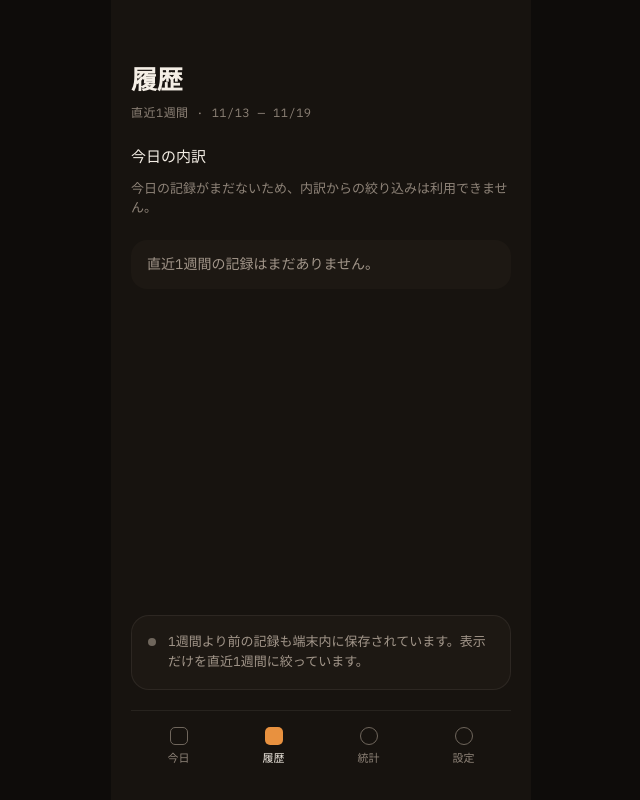
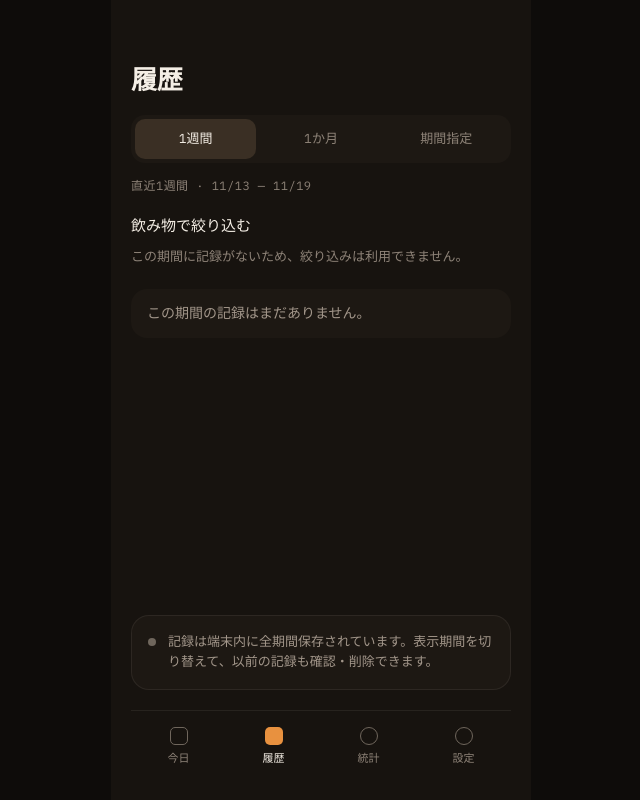
Before and after one commit to hopes-ai-club/caffeineIntakeHistory, a Next.js app: page /history in a window 1280 px wide. Shown: the whole page, without its empty margins (319-959 px from the left). Built offline with nearby package versions, Linux system fonts and the light colour scheme.

Commit message:
feat: add selectable history date ranges

```diff
--- a/components/HistoryList.tsx
+++ b/components/HistoryList.tsx
@@ -1,70 +1,103 @@
 "use client";
 
-import { useState } from "react";
+import { useState, type FormEvent } from "react";
 import TabBar from "@/components/TabBar";
 import { useIntakeRecords } from "@/hooks/useIntakeRecords";
 import { useNow } from "@/hooks/useNow";
-import { getTodayBreakdown, groupKey } from "@/lib/caffeine";
-import { formatDateLabel, formatTime, isSameDay, startOfDay } from "@/lib/datetime";
-import type { IntakeRecord } from "@/types";
+import { groupKey } from "@/lib/caffeine";
+import { formatDateLabel, formatTime } from "@/lib/datetime";
+import {
+  buildHistoryDayGroups,
+  buildHistoryDrinkBreakdown,
+  filterHistoryRecords,
+  getHistoryRange,
+  toDateInputValue,
+  type HistoryCustomRangeInput,
+  type HistoryPeriod,
+} from "@/lib/history";
 
 const focus = "focus-visible:outline-2 focus-visible:outline-offset-2 focus-visible:outline-accent";
 const displayMg = (mg: number) => Math.round(mg).toLocaleString("ja-JP");
 const formatShortDate = (date: Date) => `${date.getMonth() + 1}/${date.getDate()}`;
-/** 履歴の表示範囲。データ自体は全期間保持し、表示のみ直近1週間（今日を含む）に絞る。 */
-const HISTORY_DAYS = 7;
-const DAY_MS = 24 * 60 * 60 * 1000;
+const GROUP_PAGE_SIZE = 30;
+const PERIODS: ReadonlyArray<{ value: HistoryPeriod; label: string }> = [
+  { value: "week", label: "1週間" },
+  { value: "month", label: "1か月" },
+  { value: "custom", label: "期間指定" },
+];
 
-interface DayGroup {
-  date: Date;
-  isToday: boolean;
-  totalMg: number;
-  records: IntakeRecord[];
-}
-
-/** 表示範囲内で記録がある日だけを、新しい順（今日→過去）に並べる。 */
-function buildDayGroups(records: readonly IntakeRecord[], now: Date): DayGroup[] {
-  const todayStart = startOfDay(now);
-  const groups: DayGroup[] = [];
-  for (let offset = 0; offset < HISTORY_DAYS; offset += 1) {
-    const date = new Date(todayStart.getTime() - offset * DAY_MS);
-    const dayRecords = records
-      .filter((record) => isSameDay(new Date(record.consumedAt), date))
-      .sort((a, b) => Date.parse(b.consumedAt) - Date.parse(a.consumedAt));
-    if (dayRecords.length === 0) continue;
-    const totalMg = dayRecords.reduce((sum, record) => sum + record.caffeineMg, 0);
-    groups.push({ date, isToday: offset === 0, totalMg, records: dayRecords });
-  }
-  return groups;
-}
-
-/**
- * 直近1週間（今日を含む）の摂取履歴。今日の飲み物別内訳の行をタップすると、その飲み物で一覧を絞り込む。
- * 削除は「編集」モードでの行ごとの削除操作＋確認ステップを経てから確定する。
- */
+/** 選択したローカル日付期間の個別記録を表示し、飲み物での絞り込みと確認付き削除を提供する。 */
 export default function HistoryList() {
   const intake = useIntakeRecords();
   const now = useNow();
+  const [period, setPeriod] = useState<HistoryPeriod>("week");
+  const [customDraft, setCustomDraft] = useState<HistoryCustomRangeInput>({ startDate: "", endDate: "" });
+  const [appliedCustom, setAppliedCustom] = useState<HistoryCustomRangeInput | null>(null);
+  const [customError, setCustomError] = useState<string | null>(null);
   const [filterKey, setFilterKey] = useState<string | null>(null);
   const [editMode, setEditMode] = useState(false);
   const [pendingDeleteId, setPendingDeleteId] = useState<string | null>(null);
   const [deleteError, setDeleteError] = useState<string | null>(null);
+  const [visibleGroupCount, setVisibleGroupCount] = useState(GROUP_PAGE_SIZE);
 
   const loading = !now || intake.status === "loading";
   const broken = intake.status === "error";
   const ready = !loading && !broken;
-
-  const visibleRecords = ready
-    ? intake.records.filter((record) => new Date(record.consumedAt).getTime() <= now!.getTime())
-    : [];
-  const dayGroups = ready ? buildDayGroups(visibleRecords, now!) : [];
+  const rangeResult = ready
+    ? getHistoryRange(period, now!, period === "custom" ? appliedCustom ?? undefined : undefined)
+    : null;
+  const range = rangeResult?.ok ? rangeResult.range : null;
+  const rangeRecords = ready && range ? filterHistoryRecords(intake.records, range) : [];
+  const dayGroups = ready ? buildHistoryDayGroups(rangeRecords, now!) : [];
+  const drinkBreakdown = ready ? buildHistoryDrinkBreakdown(rangeRecords) : [];
   const filteredGroups = filterKey
     ? dayGroups
         .map((group) => ({ ...group, records: group.records.filter((record) => groupKey(record) === filterKey) }))
         .filter((group) => group.records.length > 0)
     : dayGroups;
-  const todayBreakdown = ready ? getTodayBreakdown(intake.records, now!) : [];
-  const rangeStart = ready ? new Date(startOfDay(now!).getTime() - (HISTORY_DAYS - 1) * DAY_MS) : null;
+  const visibleGroups = filteredGroups.slice(0, visibleGroupCount);
+  const hasMore = visibleGroups.length < filteredGroups.length;
+
+  function resetTransientState() {
+    setVisibleGroupCount(GROUP_PAGE_SIZE);
+    setPendingDeleteId(null);
+    setDeleteError(null);
+  }
+
+  function selectPeriod(next: HistoryPeriod) {
+    setPeriod(next);
+    setCustomError(null);
+    resetTransientState();
+    if (next === "custom" && now && !appliedCustom) {
+      const week = getHistoryRange("week", now);
+      if (week.ok) {
+        const initial = {
+          startDate: toDateInputValue(week.range.start),
+          endDate: toDateInputValue(now),
+        };
+        setCustomDraft(initial);
+        setAppliedCustom(initial);
+      }
+    }
+  }
+
+  function applyCustomRange(event: FormEvent<HTMLFormElement>) {
+    event.preventDefault();
+    if (!now) return;
+    const result = getHistoryRange("custom", now, customDraft);
+    if (!result.ok) {
+      setCustomError(result.error);
+      return;
+    }
+    setAppliedCustom(customDraft);
+    setCustomError(null);
+    resetTransientState();
+  }
+
+  function toggleFilter(key: string, active: boolean) {
+    setFilterKey(active ? null : key);
+    resetTransientState();
+  }
 
   function toggleEditMode() {
     setEditMode((prev) => !prev);
@@ -91,9 +124,12 @@ export default function HistoryList() {
     }
   }
 
+  const periodLabel = period === "week" ? "直近1週間" : period === "month" ? "直近1か月" : "指定期間";
+  const todayInput = now ? toDateInputValue(now) : undefined;
+
   return (
     <main className="mx-auto flex min-h-dvh w-full flex-col bg-bg-base px-space-20 pt-[max(60px,env(safe-area-inset-top))] min-[600px]:max-w-[420px]">
-      <header className="mb-space-5 flex items-baseline justify-between">
+      <header className="mb-space-16 flex items-baseline justify-between">
         <h1 className="text-size-26 font-semibold tracking-[-0.01em]">履歴</h1>
         {ready && dayGroups.length > 0 && (
           <button type="button" onClick={toggleEditMode} className={`rounded-radius-5 py-space-5 text-size-14 text-accent ${focus}`}>
@@ -101,9 +137,58 @@ export default function HistoryList() {
           </button>
         )}
       </header>
-      {ready && rangeStart && (
-        <p className="mb-space-24 font-mono text-size-12 tracking-[0.04em] text-text-tertiary">
-          直近1週間 · {formatShortDate(rangeStart)} — {formatShortDate(now!)}
+
+      <div aria-label="履歴の表示期間" className="mb-space-14 grid grid-cols-3 gap-space-4 rounded-radius-14 bg-surface-row p-space-4">
+        {PERIODS.map((item) => {
+          const active = period === item.value;
+          return (
+            <button
+              key={item.value}
+              type="button"
+              aria-pressed={active}
+              onClick={() => selectPeriod(item.value)}
+              className={`rounded-radius-10 px-space-6 py-space-10 text-size-13 transition-colors motion-reduce:transition-none ${focus} ${active ? "bg-surface-selected text-text-primary" : "text-text-tertiary"}`}
+            >
+              {item.label}
+            </button>
+          );
+        })}
+      </div>
+
+      {period === "custom" && (
+        <form onSubmit={applyCustomRange} className="mb-space-16 rounded-radius-16 border border-border-subtle bg-surface-card p-space-14">
+          <div className="grid grid-cols-2 gap-space-10">
+            <label className="min-w-0 text-size-12 text-text-secondary">
+              開始日
+              <input
+                type="date"
+                value={customDraft.startDate}
+                max={todayInput}
+                onChange={(event) => setCustomDraft((current) => ({ ...current, startDate: event.target.value }))}
+                className={`mt-space-6 block w-full min-w-0 rounded-radius-10 border border-border-strong bg-surface-row px-space-8 py-space-10 font-mono text-size-12 text-text-primary ${focus}`}
+              />
+            </label>
+            <label className="min-w-0 text-size-12 text-text-secondary">
+              終了日
+              <input
+                type="date"
+                value={customDraft.endDate}
+                max={todayInput}
+                onChange={(event) => setCustomDraft((current) => ({ ...current, endDate: event.target.value }))}
+                className={`mt-space-6 block w-full min-w-0 rounded-radius-10 border border-border-strong bg-surface-row px-space-8 py-space-10 font-mono text-size-12 text-text-primary ${focus}`}
+              />
+            </label>
+          </div>
+          {customError && <p role="alert" className="mt-space-10 text-size-12 leading-[1.45] text-danger">{customError}</p>}
+          <button type="submit" disabled={!ready} className={`mt-space-12 w-full rounded-radius-99 bg-accent px-space-14 py-space-10 text-size-13 font-semibold text-bg-base disabled:opacity-50 ${focus}`}>
+            この期間を表示
+          </button>
+        </form>
+      )}
+
+      {ready && range && (
+        <p aria-live="polite" className="mb-space-20 font-mono text-size-12 tracking-[0.04em] text-text-tertiary">
+          {periodLabel} · {formatShortDate(range.start)} — {formatShortDate(range.end)}
         </p>
       )}
 
@@ -115,25 +200,24 @@ export default function HistoryList() {
         <p role="status" className="text-size-14 text-text-secondary">読み込み中…</p>
       ) : (
         <>
-          <section aria-labelledby="today-breakdown" className="mb-space-22">
-            <h2 id="today-breakdown" className="mb-space-10 text-size-15 font-medium">今日の内訳</h2>
-            {todayBreakdown.length === 0 ? (
-              <p className="text-size-13 text-text-tertiary">今日の記録がまだないため、内訳からの絞り込みは利用できません。</p>
+          <section aria-labelledby="drink-filter" className="mb-space-22">
+            <h2 id="drink-filter" className="mb-space-10 text-size-15 font-medium">飲み物で絞り込む</h2>
+            {drinkBreakdown.length === 0 ? (
+              <p className="text-size-13 text-text-tertiary">この期間に記録がないため、絞り込みは利用できません。</p>
             ) : (
               <div className="flex flex-wrap gap-space-8">
-                {todayBreakdown.map((item) => {
-                  const key = groupKey({ presetId: item.presetId, name: item.name });
-                  const active = filterKey === key;
+                {drinkBreakdown.map((item) => {
+                  const active = filterKey === item.key;
                   return (
                     <button
-                      key={key}
+                      key={item.key}
                       type="button"
                       aria-pressed={active}
-                      onClick={() => setFilterKey(active ? null : key)}
+                      onClick={() => toggleFilter(item.key, active)}
                       className={`max-w-full rounded-radius-99 border px-space-14 py-[11px] text-left text-size-14 ${focus} ${active ? "border-accent bg-accent-soft" : "border-text-primary/[0.09] bg-surface-chip"}`}
                     >
                       <span className="break-words">{item.name}</span>{" "}
-                      <span className={`inline-block font-mono ${active ? "text-accent" : "text-text-tertiary"}`}>{item.count}杯・{displayMg(item.totalMg)}mg</span>
+                      <span className={`inline-block font-mono ${active ? "text-accent" : "text-text-tertiary"}`}>{item.count}回・{displayMg(item.totalMg)}mg</span>
                     </button>
                   );
                 })}
@@ -143,19 +227,19 @@ export default function HistoryList() {
 
           {filterKey && (
             <p className="mb-space-14 flex items-center justify-between text-size-13 text-text-tertiary">
-              <span>絞り込み中</span>
-              <button type="button" onClick={() => setFilterKey(null)} className={`rounded-radius-5 text-accent ${focus}`}>解除</button>
+              <span>飲み物で絞り込み中</span>
+              <button type="button" onClick={() => toggleFilter(filterKey, true)} className={`rounded-radius-5 text-accent ${focus}`}>解除</button>
             </p>
           )}
 
           {filteredGroups.length === 0 ? (
             <p className="rounded-radius-16 bg-surface-row px-space-16 py-space-14 text-size-14 text-text-secondary">
-              {filterKey ? "この条件に一致する記録はありません。" : "直近1週間の記録はまだありません。"}
+              {filterKey ? "この条件に一致する記録はありません。" : "この期間の記録はまだありません。"}
             </p>
           ) : (
             <div className="flex flex-col gap-space-22">
-              {filteredGroups.map((group) => (
-                <div key={group.date.toISOString()}>
+              {visibleGroups.map((group) => (
+                <div key={group.date.toISOString()} className="[content-visibility:auto] [contain-intrinsic-size:auto_120px]">
                   <div className="mb-space-8 flex items-baseline justify-between px-space-4">
                     <span className={`text-size-14 font-medium ${group.isToday ? "text-text-primary" : "text-text-secondary"}`}>
                       {group.isToday ? "今日 · " : ""}{formatDateLabel(group.date)}
@@ -192,6 +276,11 @@ export default function HistoryList() {
                   </ul>
                 </div>
               ))}
+              {hasMore && (
+                <button type="button" onClick={() => setVisibleGroupCount((count) => count + GROUP_PAGE_SIZE)} className={`self-center rounded-radius-99 border border-border-strong px-space-16 py-space-10 text-size-13 text-accent ${focus}`}>
+                  続きを表示（残り{filteredGroups.length - visibleGroups.length}日）
+                </button>
+              )}
             </div>
           )}
         </>
@@ -200,7 +289,7 @@ export default function HistoryList() {
       <div className="mt-auto pt-space-20">
         <div className="mb-space-20 flex gap-space-12 rounded-radius-18 border border-border-subtle bg-surface-row p-space-16">
           <span aria-hidden="true" className="mt-space-6 size-space-8 shrink-0 rounded-radius-99 bg-text-quaternary" />
-          <p className="text-size-13 leading-[1.55] text-text-secondary">1週間より前の記録も端末内に保存されています。表示だけを直近1週間に絞っています。</p>
+          <p className="text-size-13 leading-[1.55] text-text-secondary">記録は端末内に全期間保存されています。表示期間を切り替えて、以前の記録も確認・削除できます。</p>
         </div>
         <TabBar />
       </div>
--- /dev/null
+++ b/lib/history.ts
@@ -0,0 +1,146 @@
+import type { IntakeRecord } from "../types";
+import { groupKey } from "./caffeine";
+import { assertDate, isSameDay, startOfDay } from "./datetime";
+
+export type HistoryPeriod = "week" | "month" | "custom";
+
+export interface HistoryCustomRangeInput {
+  startDate: string;
+  endDate: string;
+}
+
+export interface HistoryRange {
+  start: Date;
+  end: Date;
+}
+
+export type HistoryRangeResult =
+  | { ok: true; range: HistoryRange }
+  | { ok: false; error: string };
+
+export interface HistoryDayGroup {
+  date: Date;
+  isToday: boolean;
+  totalMg: number;
+  records: IntakeRecord[];
+}
+
+export interface HistoryDrinkBreakdown {
+  key: string;
+  name: string;
+  count: number;
+  totalMg: number;
+}
+
+const pad = (value: number) => String(value).padStart(2, "0");
+
+function addLocalDays(date: Date, amount: number): Date {
+  const result = new Date(date);
+  result.setDate(result.getDate() + amount);
+  return result;
+}
+
+function localDayKey(date: Date): string {
+  return `${date.getFullYear()}-${pad(date.getMonth() + 1)}-${pad(date.getDate())}`;
+}
+
+/** date入力の値をUTCとして解釈せず、端末のローカル暦日へ厳密に変換する。 */
+function parseLocalDate(value: string): Date | null {
+  const match = /^(\d{4})-(\d{2})-(\d{2})$/.exec(value);
+  if (!match) return null;
+  const [, yearText, monthText, dayText] = match;
+  const year = Number(yearText);
+  const month = Number(monthText);
+  const day = Number(dayText);
+  const result = new Date(year, month - 1, day);
+  return result.getFullYear() === year && result.getMonth() === month - 1 && result.getDate() === day
+    ? startOfDay(result)
+    : null;
+}
+
+export function toDateInputValue(date: Date): string {
+  assertDate(date);
+  return localDayKey(date);
+}
+
+/** 表示期間をローカル日付境界で求める。1か月は今日を含む30日間。 */
+export function getHistoryRange(
+  period: HistoryPeriod,
+  now = new Date(),
+  custom?: HistoryCustomRangeInput,
+): HistoryRangeResult {
+  assertDate(now);
+  const today = startOfDay(now);
+  if (period === "week") return { ok: true, range: { start: addLocalDays(today, -6), end: new Date(now) } };
+  if (period === "month") return { ok: true, range: { start: addLocalDays(today, -29), end: new Date(now) } };
+  if (period !== "custom") throw new RangeError("Invalid history period");
+
+  if (!custom?.startDate && !custom?.endDate) return { ok: false, error: "開始日と終了日を選択してください。" };
+  if (!custom.startDate) return { ok: false, error: "開始日を選択してください。" };
+  if (!custom.endDate) return { ok: false, error: "終了日を選択してください。" };
+  const start = parseLocalDate(custom.startDate);
+  const endDay = parseLocalDate(custom.endDate);
+  if (!start || !endDay) return { ok: false, error: "有効な日付を選択してください。" };
+  if (start.getTime() > endDay.getTime()) return { ok: false, error: "開始日は終了日以前にしてください。" };
+  if (endDay.getTime() > today.getTime()) return { ok: false, error: "終了日は今日以前にしてください。" };
+
+  const end = isSameDay(endDay, today)
+    ? new Date(now)
+    : new Date(addLocalDays(endDay, 1).getTime() - 1);
+  return { ok: true, range: { start, end } };
+}
+
+/** 両端を含む期間内の記録だけを返す。入力配列の順序や内容は変更しない。 */
+export function filterHistoryRecords(records: readonly IntakeRecord[], range: HistoryRange): IntakeRecord[] {
+  assertDate(range.start);
+  assertDate(range.end);
+  if (range.start.getTime() > range.end.getTime()) throw new RangeError("Invalid history range");
+  return records.filter((record) => {
+    const consumedAt = new Date(record.consumedAt);
+    assertDate(consumedAt);
+    const at = consumedAt.getTime();
+    return at >= range.start.getTime() && at <= range.end.getTime();
+  });
+}
+
+/** 期間内の記録をローカル日付ごとにまとめ、日付・時刻とも新しい順にする。 */
+export function buildHistoryDayGroups(
+  records: readonly IntakeRecord[], now = new Date(),
+): HistoryDayGroup[] {
+  assertDate(now);
+  const groups = new Map<string, HistoryDayGroup>();
+  const sorted = [...records].sort((a, b) => Date.parse(b.consumedAt) - Date.parse(a.consumedAt));
+  for (const record of sorted) {
+    const consumedAt = new Date(record.consumedAt);
+    assertDate(consumedAt);
+    const date = startOfDay(consumedAt);
+    const key = localDayKey(date);
+    const group = groups.get(key) ?? {
+      date,
+      isToday: isSameDay(date, now),
+      totalMg: 0,
+      records: [],
+    };
+    group.totalMg += record.caffeineMg;
+    group.records.push(record);
+    groups.set(key, group);
+  }
+  return [...groups.values()];
+}
+
+/** 選択期間の飲み物を、摂取量・回数・名称の順で安定して並べる。 */
+export function buildHistoryDrinkBreakdown(
+  records: readonly IntakeRecord[],
+): HistoryDrinkBreakdown[] {
+  const groups = new Map<string, HistoryDrinkBreakdown>();
+  for (const record of records) {
+    const key = groupKey(record);
+    const group = groups.get(key) ?? { key, name: record.name.trim(), count: 0, totalMg: 0 };
+    group.count += 1;
+    group.totalMg += record.caffeineMg;
+    groups.set(key, group);
+  }
+  return [...groups.values()].sort((a, b) => b.totalMg - a.totalMg
+    || b.count - a.count
+    || a.name.localeCompare(b.name, "ja"));
+}
```
Also changed, not shown: tests/run.mjs (+1 -1 lines), 2 other files (tests, documents, lock files or other folders).
